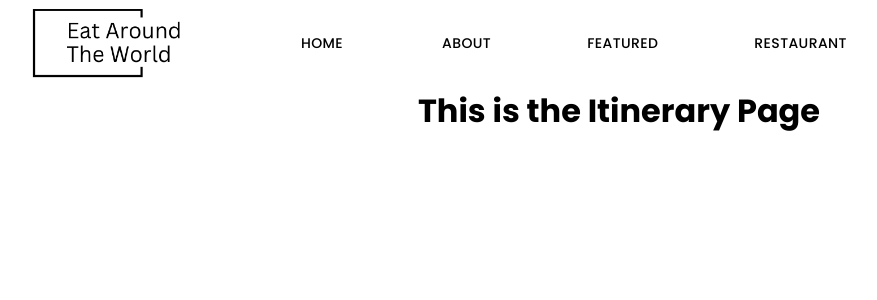
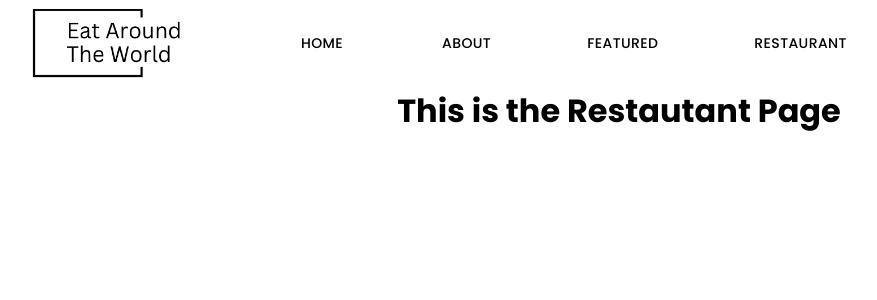
Before and after one commit to nadirao/eat-around-the-world-client, a React (Create React App) app: page /restaurant in a window 1280 px wide. Shown: the top 300 px of the page, without its empty margins (21-898 px from the left). Built offline with nearby package versions, Linux system fonts and the light colour scheme.

Commit message:
fixing up some stuff

```diff
--- a/src/pages/Featured/Featured.js
+++ b/src/pages/Featured/Featured.js
@@ -14,9 +14,9 @@ export default function Featured(props) {
         loading="lazy"
       />
       <p>{item.name}</p>
-      <Link to='/itinerary'>
+      <Link to='/restaurant'>
 
-      <Button>Add to Itinerary</Button>
+      <Button>Click to view restaurant</Button>
       </Link>
     </ImageListItem>
   ))}
--- a/src/pages/Itinerary/Itinerary.js
+++ b/src/pages/Itinerary/Itinerary.js
@@ -1,6 +1,6 @@
 
 export default function Restaurant(){
     return(
-        <h1>This is the Itinerary Page</h1>
+        <h1>This is the Restautant Page</h1>
     )
 }
```
Also changed, not shown: src/components/NavBar/NavBar.js (+0 -22 lines).
